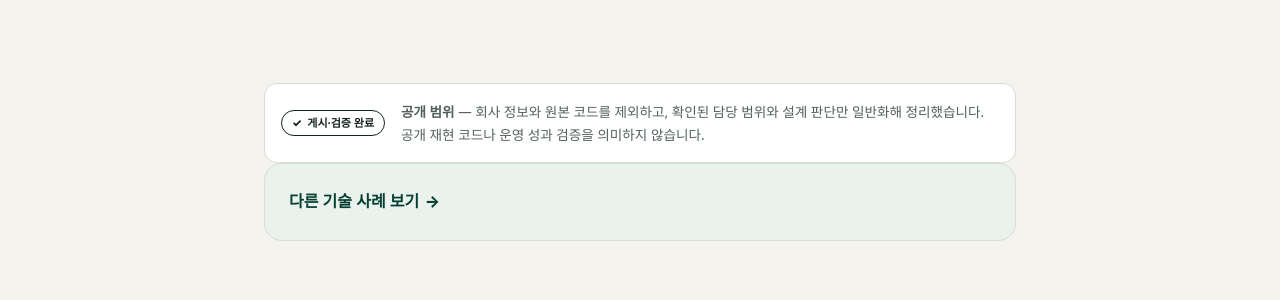
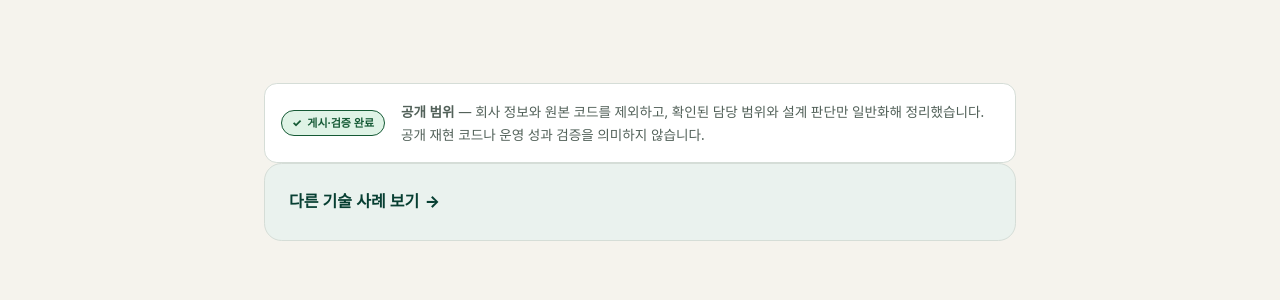
Before and after one commit to son1004007/engineering-career-portfolio, a Jekyll site: the page built from 03_portfolio/case-studies/war-deployment-portability.md, in a window 1280 px wide and 900 px high, scrolled down 3477 px. Shown: the part 426-726 px from the top of the window. Built offline with Jekyll 4.4.1, drawn with Linux system fonts in a browser that asks for light colours.

Commit message:
fix: reuse verified badge tone for published state

```diff
--- a/_includes/status-badge.html
+++ b/_includes/status-badge.html
@@ -1,4 +1,5 @@
 {% assign badge_status = include.status | default: page.status %}
+{% assign badge_tone = badge_status %}
 {% case badge_status %}
   {% when 'planned' %}
     {% assign badge_label = '준비 중' %}
@@ -12,6 +13,7 @@
   {% when 'published' %}
     {% assign badge_label = '게시·검증 완료' %}
     {% assign badge_symbol = '✓' %}
+    {% assign badge_tone = 'sample-verified' %}
   {% when 'tested-component' %}
     {% assign badge_label = '핵심 흐름 테스트 완료' %}
     {% assign badge_symbol = '△' %}
@@ -19,7 +21,7 @@
     {% assign badge_label = badge_status %}
     {% assign badge_symbol = '·' %}
 {% endcase %}
-<span class="status-badge status-badge--{{ badge_status | slugify }}">
+<span class="status-badge status-badge--{{ badge_tone | slugify }}">
   <span class="status-badge__symbol" aria-hidden="true">{{ badge_symbol }}</span>
   <span>{{ badge_label }}</span>
 </span>
```
